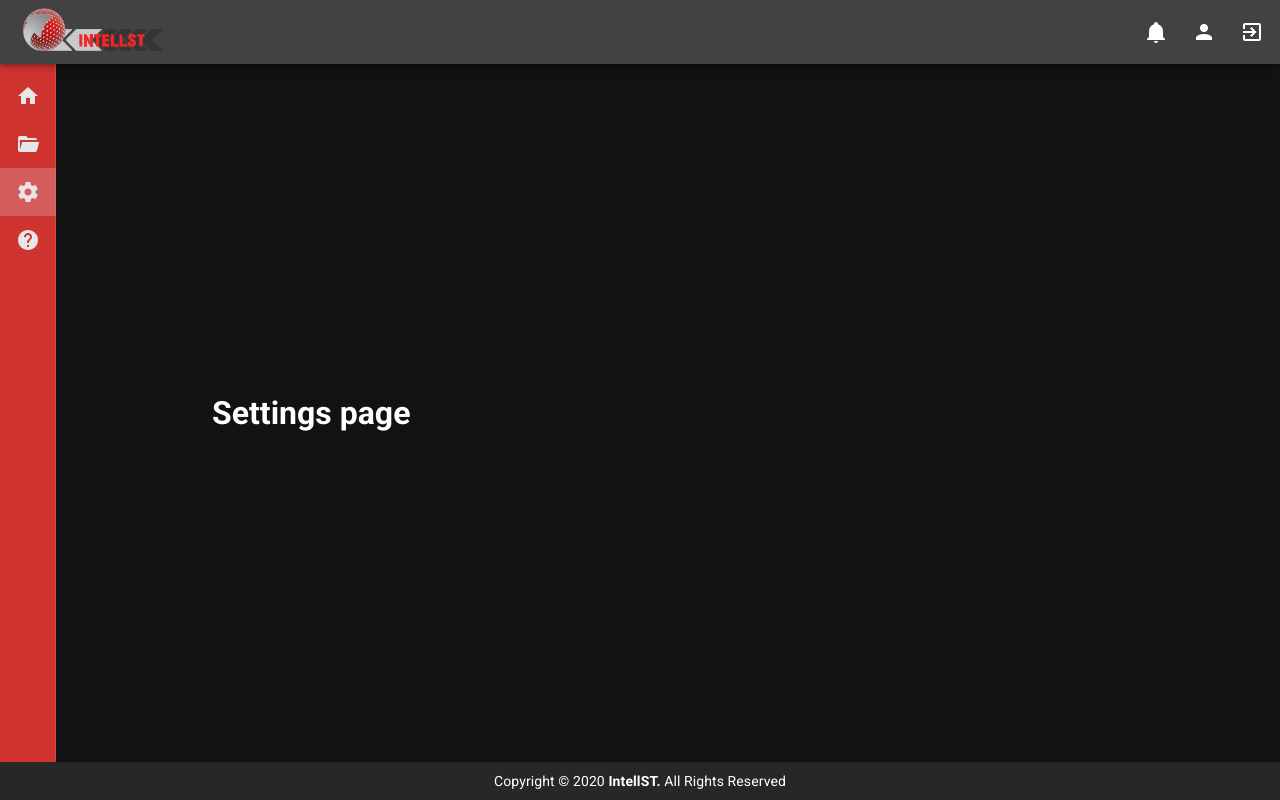
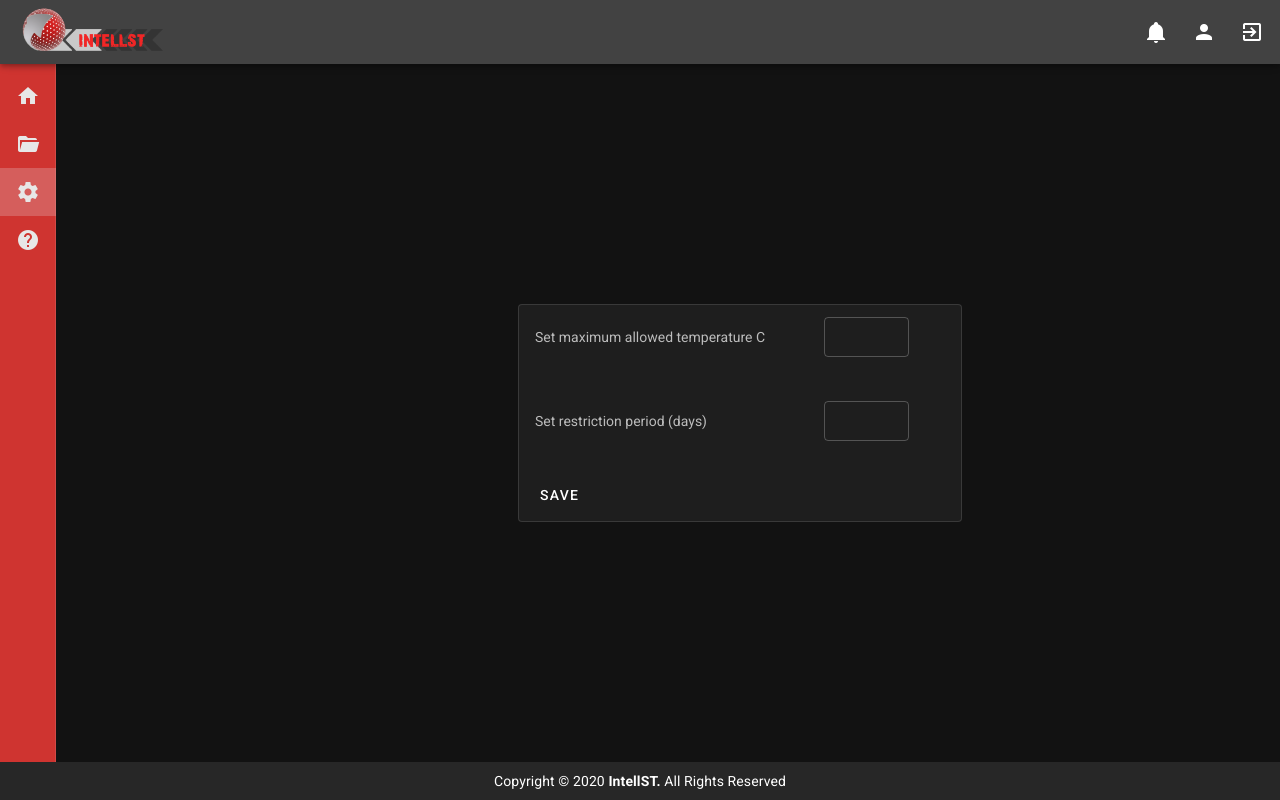
Before and after one commit to mihaibudeci/IntellST-frontend, a Vue app: page /settings in a window 1280 px wide. Built offline with nearby package versions, Linux system fonts and the light colour scheme.

Commit message:
settings form

```diff
--- a/src/views/Settings.vue
+++ b/src/views/Settings.vue
@@ -1,12 +1,40 @@
 <template>
-  <div class="login">
-    <h1>Settings page</h1>
-  </div>
+  <v-card
+          class="mx-auto"
+          max-width="444"
+          outlined
+  >
+    <v-list-item two-line>
+      <v-list-item-content>
+        <div class="row" style="height: 70px;">
+          <div class="col-8">
+            <v-list-item-subtitle class="mt-3">Set maximum allowed temperature C</v-list-item-subtitle>
+          </div>
+            <v-col cols="3">
+              <v-text-field
+                      label=""
+                      outlined
+                      dense
+              ></v-text-field>
+            </v-col>
+          </div>
+        <div class="row" style="height: 80px;">
+          <div class="col-8">
+            <v-list-item-subtitle class="mt-3">Set restriction period (days)</v-list-item-subtitle>
+          </div>
+          <v-col cols="3">
+            <v-text-field
+                    label=""
+                    outlined
+                    dense
+            ></v-text-field>
+          </v-col>
+        </div>
+      </v-list-item-content>
+    </v-list-item>
+
+    <v-card-actions>
+      <v-btn text>Save</v-btn>
+    </v-card-actions>
+  </v-card>
 </template>
-
-<script>
-
-export default {
-
-}
-</script>
```
